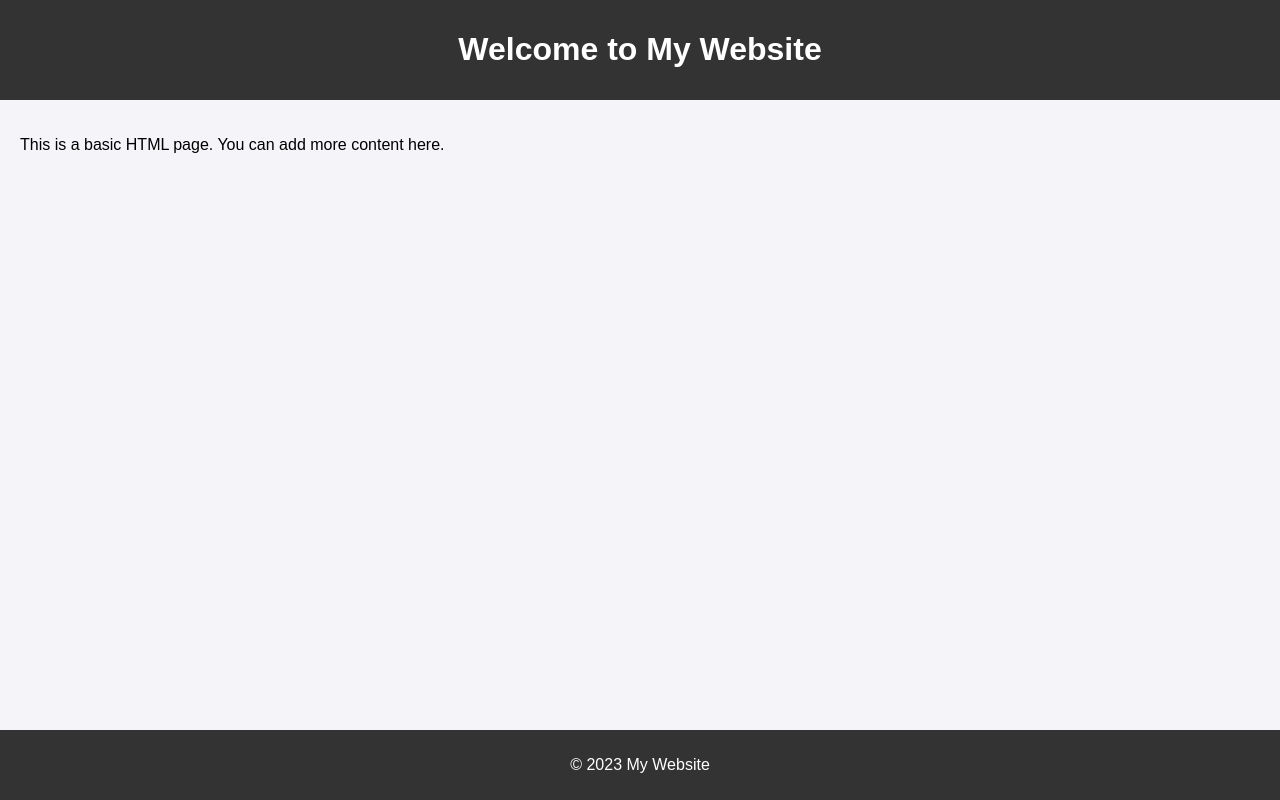
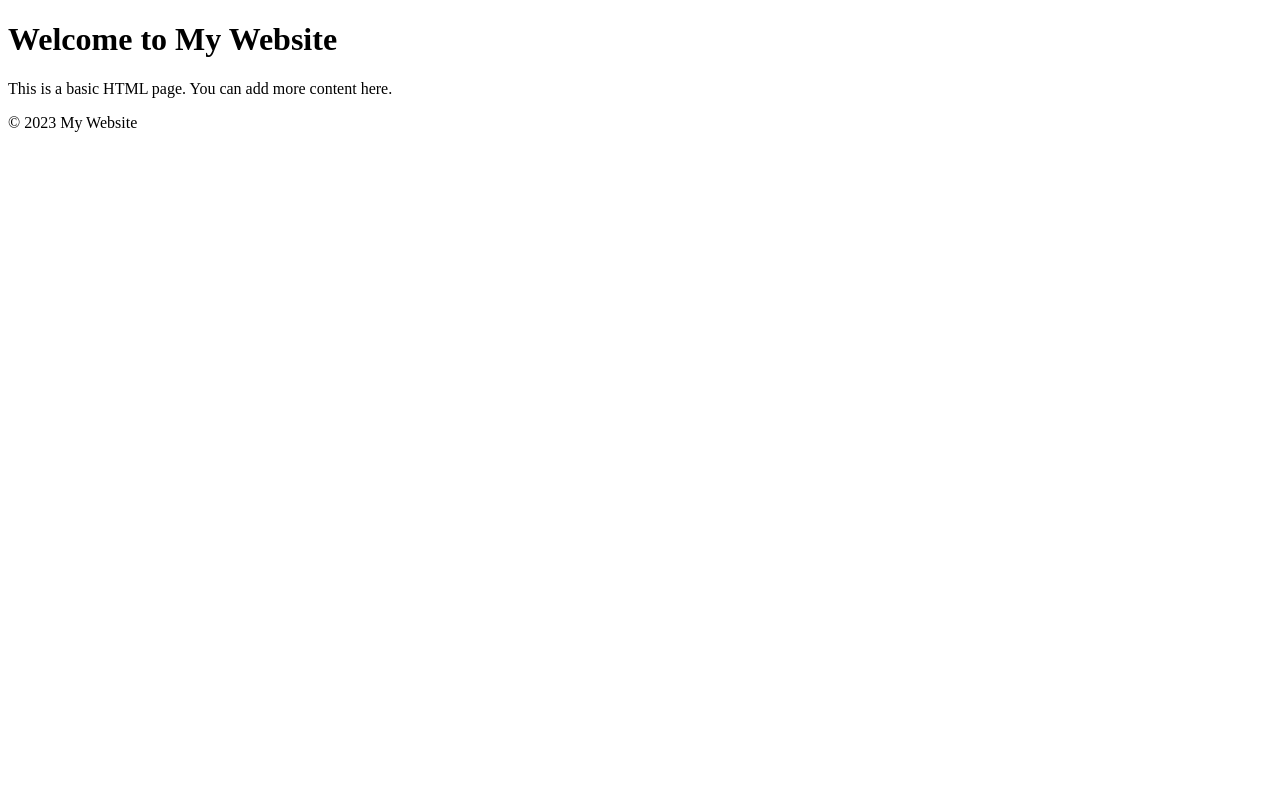
Before and after one commit to aureliomachados/auto-pulse, a plain HTML site: page index.html in a window 1280 px wide. Drawn offline with nearby package versions, Linux system fonts and the light colour scheme.

Commit message:
remove stylesheet

```diff
--- a/index.html
+++ b/index.html
@@ -4,32 +4,7 @@
     <meta charset="UTF-8">
     <meta name="viewport" content="width=device-width, initial-scale=1, minimum-scale=1">
     <title>My Basic HTML Page</title>
-    <style>
-        body {
-            font-family: Arial, sans-serif;
-            margin: 0;
-            padding: 0;
-            background-color: #f4f4f9;
-        }
-        header {
-            background-color: #333;
-            color: #fff;
-            padding: 10px 0;
-            text-align: center;
-        }
-        main {
-            padding: 20px;
-        }
-        footer {
-            background-color: #333;
-            color: #fff;
-            text-align: center;
-            padding: 10px 0;
-            position: fixed;
-            width: 100%;
-            bottom: 0;
-        }
-    </style>
+
 </head>
 <body>
     <header>
```
